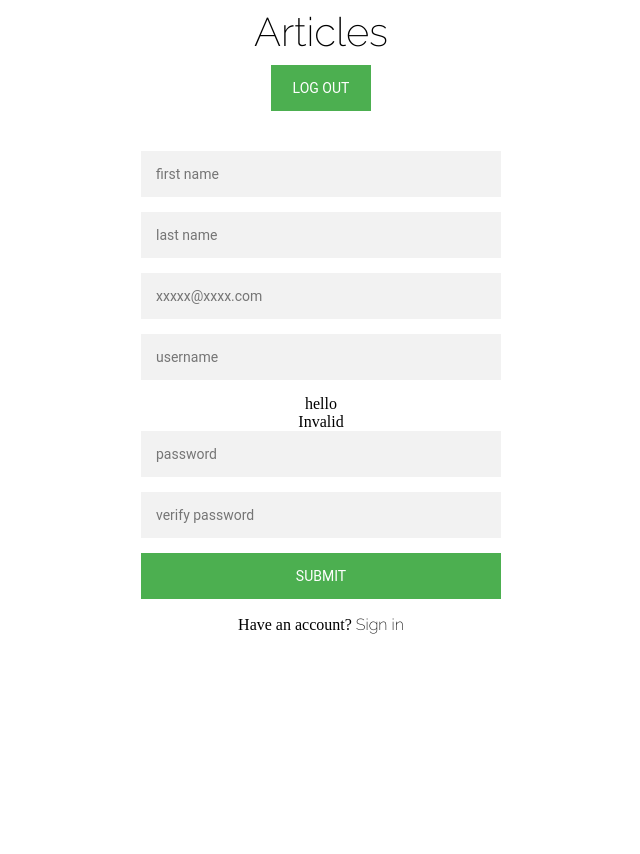
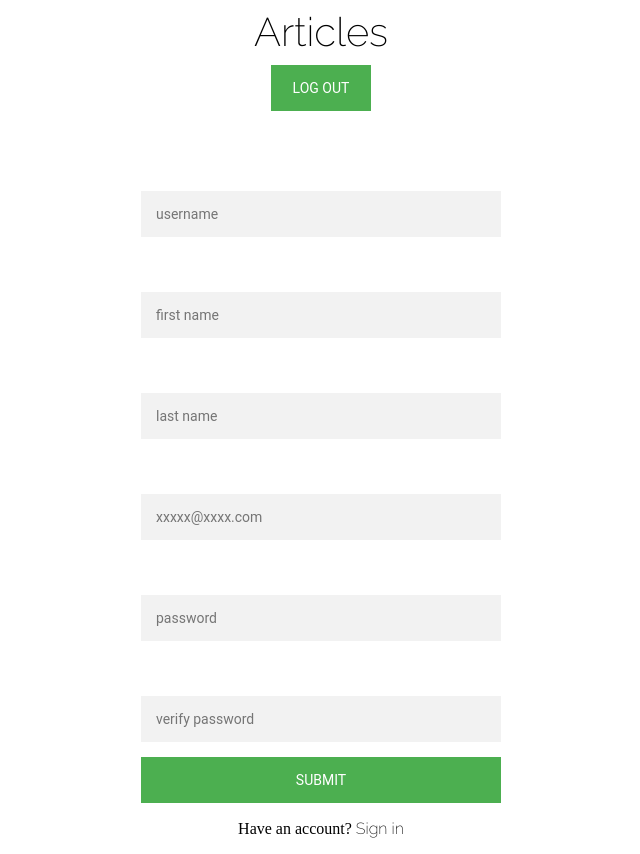
Before and after one commit to Kighway/Engaged-Humanity-React, a React (Create React App) app: page /signup in a window 1280 px wide. Shown: the whole page, without its empty margins (319-959 px from the left). Before the commit the page ends 800 px from the top, so only its background shows below. Built offline with nearby package versions, Linux system fonts and the light colour scheme; no server answers.

Commit message:
add sign up validations

```diff
--- a/public/css/style.css
+++ b/public/css/style.css
@@ -174,3 +174,13 @@ button {
 .tabs-panel.is-active {
   display: block;
 }
+
+.create-user-error {
+  background-color: white;
+  color: #47cc2a;
+  font-style: italic;
+  height: 5vh;
+  /* margin: auto; */
+
+  text-align: center;
+}
--- a/src/adapters/usersAdapter.js
+++ b/src/adapters/usersAdapter.js
@@ -42,7 +42,6 @@ export default {
   // this is the promise passed to the responseObject in the action/index.js
   return axios.post('/check-username', username)
     .then( (response) => {
-      console.log(response.data.valid)
       return response.data
     })
   },
--- a/src/components/user-signup.js
+++ b/src/components/user-signup.js
@@ -3,72 +3,181 @@ import { connect } from 'react-redux'
 import { bindActionCreators } from 'redux'
 import { createUser } from '../actions'
 import { checkUsername } from '../actions'
-import ValidUsername from '../components/valid-username'
 import EmailValidator from 'email-validator'
 
 class UserSignUp extends Component {
   constructor() {
     super()
     this.handleSubmit = this.handleSubmit.bind(this)
-    this.state = {username: ''}
-    this.state = {validEmail: ""}
+    this.state = { username: ''
+                 , first_name: ''
+                 , last_name: ''
+                 , password: ''
+                 , validFirstName: ''
+                 , validLastName: ''
+                 , validUsername: 'initial local state'
+                 , validEmail: ''
+                 , validPassword: ''
+                 , validPasswordConfirmation: ''
+                }
   }
 
   handleUsernameChange(event){
+    if (event.target.value === "") {
+      this.setState({
+        validUsername: "no longer initial state"
+      })
+
+    }
+
     this.setState({
       username: event.target.value
     })
-
+//    this.setState({validUsername: true});
     this.props.checkUsername({input: event.target.value})
   }
 
+
+  handleAChange(event) {
+
+    let error_hash = {}
+    error_hash[event.target.getAttribute('data-validation')] = "This field cannot be empty."
+    let no_error_hash = {}
+    no_error_hash[event.target.getAttribute('data-validation')] = ""
+    let input_state = {}
+    input_state[event.target.getAttribute('data-ref')] = event.target.value
+
+    if (event.target.value === "") {
+      this.setState( error_hash )
+    } else {
+      this.setState( no_error_hash )
+    }
+
+    this.setState( input_state )
+
+  }
+
+
+  validateForm(user) {
+    let error_array = []
+
+    if (user.first_name === "") {
+      error_array.push("first name can't be blank.")
+      this.setState({ validFirstName: "This field cannot be empty." })
+    }
+    if (user.last_name === "") {
+      error_array.push("last name can't be blank.")
+      this.setState({ validLastName: "This field cannot be empty." })
+    }
+    if (user.username === "") {
+      error_array.push("username can't be blank.")
+      this.setState({ validUsername: "This field cannot be empty." })
+    }
+    if (!this.props.validUsername) {
+      error_array.push("username is taken.")
+    } else {
+    }
+    if (user.password === "") {
+      error_array.push("password can't be blank.")
+      this.setState({ validPassword: "This field cannot be empty." })
+    }
+    if (user.password !== user.password_confirmation) {
+      error_array.push("password confirmation doesn't match.")
+      this.setState({ validPasswordConfirmation: "Password confirmation doesn't match." })
+    } else {
+      this.setState({ validPasswordConfirmation: "" })
+    }
+    if (!EmailValidator.validate(user.email)) {
+      error_array.push("Email address is invalid.")
+      this.setState({ validEmail: "Email address is invalid." })
+    } else {
+      this.setState({ validEmail: "" })
+    };
+
+    return error_array
+  }
+
+
   handleSubmit(event) {
     event.preventDefault()
-    const user = { first_name: this.refs.first_name.value, last_name: this.refs.last_name.value, username: this.refs.username.value, email: this.refs.email.value, password: this.refs.userPassword.value, password_confirmation: this.refs.passwordConfirmation.value }
+    const form_input = { first_name: this.refs.first_name.value
+                        , last_name: this.refs.last_name.value
+                        , username: this.refs.username.value
+                        , email: this.refs.email.value
+                        , password: this.refs.password.value
+                        , password_confirmation: this.refs.passwordConfirmation.value }
 
-    let validEmail = EmailValidator.validate(this.refs.email.value);
+    let form_errors = this.validateForm(form_input)
 
-    if (validEmail) {
-      this.setState({ validEmail: true })
-      this.props.createUser(user);
+    if (form_errors.length === 0 && this.props.validUsername) {
+      console.log("Valid form.  Submit!")
+      this.props.createUser(form_input);
     } else {
-      this.setState({ validEmail: false })
-    }
-
+      console.log("Invalid form.  Try again.")
+      console.log(form_errors)
+    };
   }
 
   render() {
 
-    let valid_email_message = <div></div>
+    let username_error = ""
 
-    if (this.state.validEmail === false) {
-      valid_email_message = <div> Email address is invalid </div>
+    if (this.state.username === "" && this.state.validUsername === 'initial local state') {
+      username_error = ""
+    } else if (this.state.username === ""){
+      username_error = "This field cannot be empty."
+    } else {
+      username_error = this.props.validUsername? "" : "Username is taken."
     }
 
     return (
     <div className="login-page">
       <div className="form">
         <form onSubmit={ this.handleSubmit }>
-        <input ref="first_name" placeholder="first name"/>
-        <input ref="last_name" placeholder="last name"/>
-        { valid_email_message }
+
+        { /* username name input */ }
+        <div className="create-user-error"> { username_error } </div>
+        <input ref="username" onChange={this.handleUsernameChange.bind(this)} placeholder="username" value={this.state.username}/>
+
+        { /* first name input */ }
+        <div className="create-user-error"> { this.state.validFirstName } </div>
+        <input data-validation="validFirstName" data-ref="first_name" ref="first_name" onChange={this.handleAChange.bind(this)} placeholder="first name" value={this.state.first_name}/>
+
+        { /* last name input */ }
+        <div className="create-user-error"> { this.state.validLastName } </div>
+        <input data-validation="validLastName" data-ref="last_name" ref="last_name" onChange={this.handleAChange.bind(this)} placeholder="last name" value={this.state.last_name}/>
+
+        { /* email input */ }
+        <div className="create-user-error"> { this.state.validEmail } </div>
         <input ref="email" placeholder="xxxxx@xxxx.com" />
-        <input ref="username" onChange={this.handleUsernameChange.bind(this)} placeholder="username" value={this.state.username}/>
-        < ValidUsername />
-        <input type="password" ref="userPassword" placeholder="password"/>
+
+        { /* password input */ }
+        <div className="create-user-error"> { this.state.validPassword } </div>
+        <input data-validation="validPassword" data-ref="password" ref="password" onChange={this.handleAChange.bind(this)} placeholder="password" value={this.state.password}/>
+
+        { /* password confirmation input */ }
+        <div className="create-user-error"> { this.state.validPasswordConfirmation } </div>
         <input type="password" ref="passwordConfirmation" placeholder="verify password"/>
+
+        { /* submit */ }
         <button type="submit"> Submit </button>
+
         <p>Have an account? <a href="/signin">Sign in</a></p>
         </form>
       </div>
     </div>
     )
   }
-
 }
 
 function mapDispatchtoProps (dispatch) {
   return bindActionCreators( {createUser, checkUsername}, dispatch)
 }
 
-export default connect (null, mapDispatchtoProps)(UserSignUp)
+function mapStatetoProps(state) {
+  return {
+    validUsername: state.config.valid_username
+  }
+}
+
+export default connect (mapStatetoProps, mapDispatchtoProps)(UserSignUp)
--- a/src/components/valid-username.js
+++ /dev/null
@@ -1,30 +0,0 @@
-import React, { Component } from 'react'
-import { connect } from 'react-redux'
-
-class ValidUsername extends Component {
-
-  render() {
-      if (this.props.isValid) {
-        var buttonContent = "Valid"
-      } else {
-        var buttonContent = "Invalid"
-      }
-
-      return (
-        <div> hello
-        <div>
-          { buttonContent }
-        </div>
-        </div>
-      )
-    }
-}
-
-function mapStatetoProps(state) {
-  return {
-    isValid: state.config.valid_username
-  }
-}
-
-
-export default connect (mapStatetoProps)(ValidUsername)
--- a/src/reducers/config-reducer.js
+++ b/src/reducers/config-reducer.js
@@ -1,4 +1,4 @@
-export default (state={}, action) => {
+export default (state={valid_username: {}}, action) => {
   switch (action.type) {
     case "CHECK_USERNAME":
       return {...state, valid_username: action.payload.valid }
```
